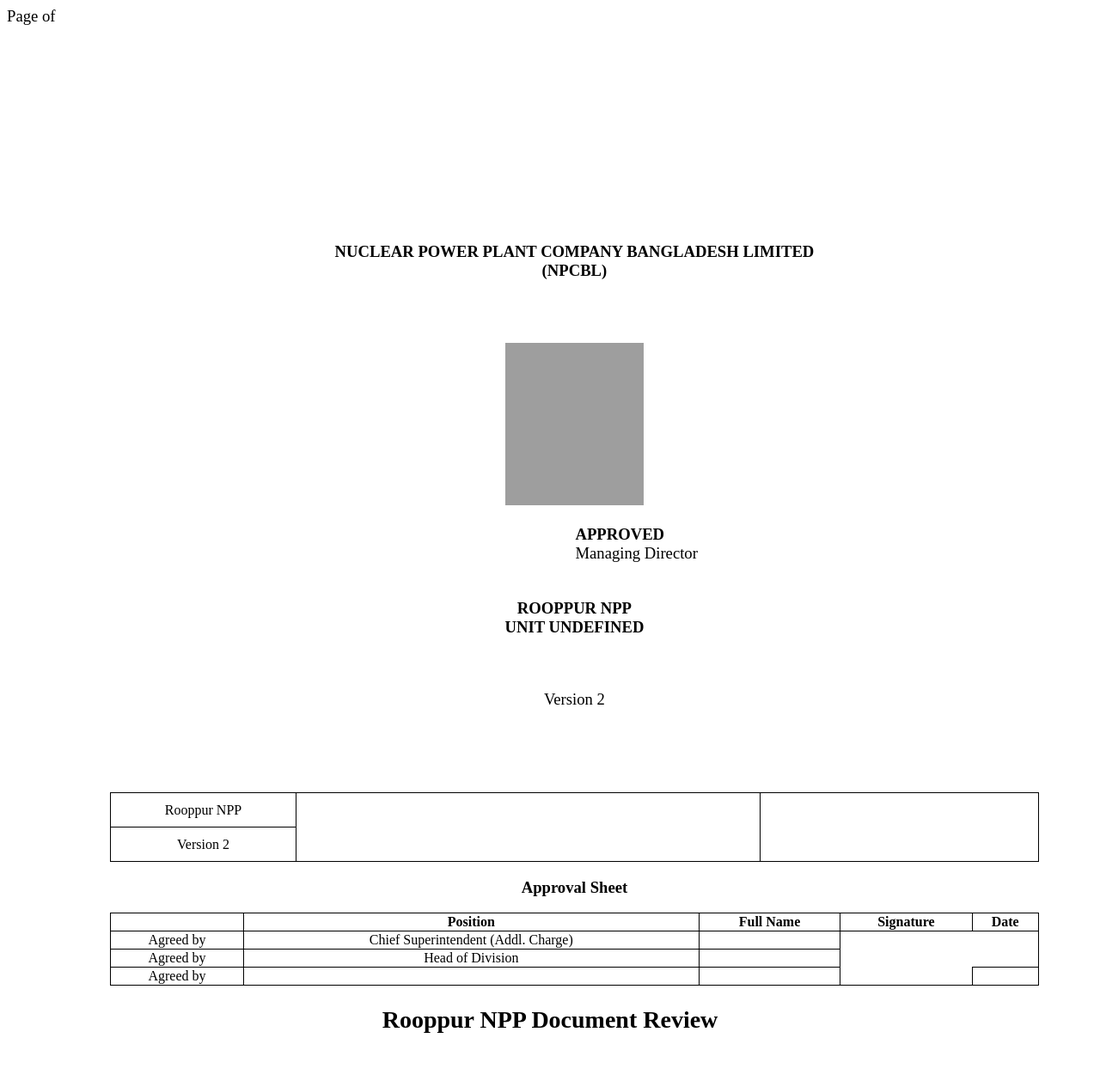
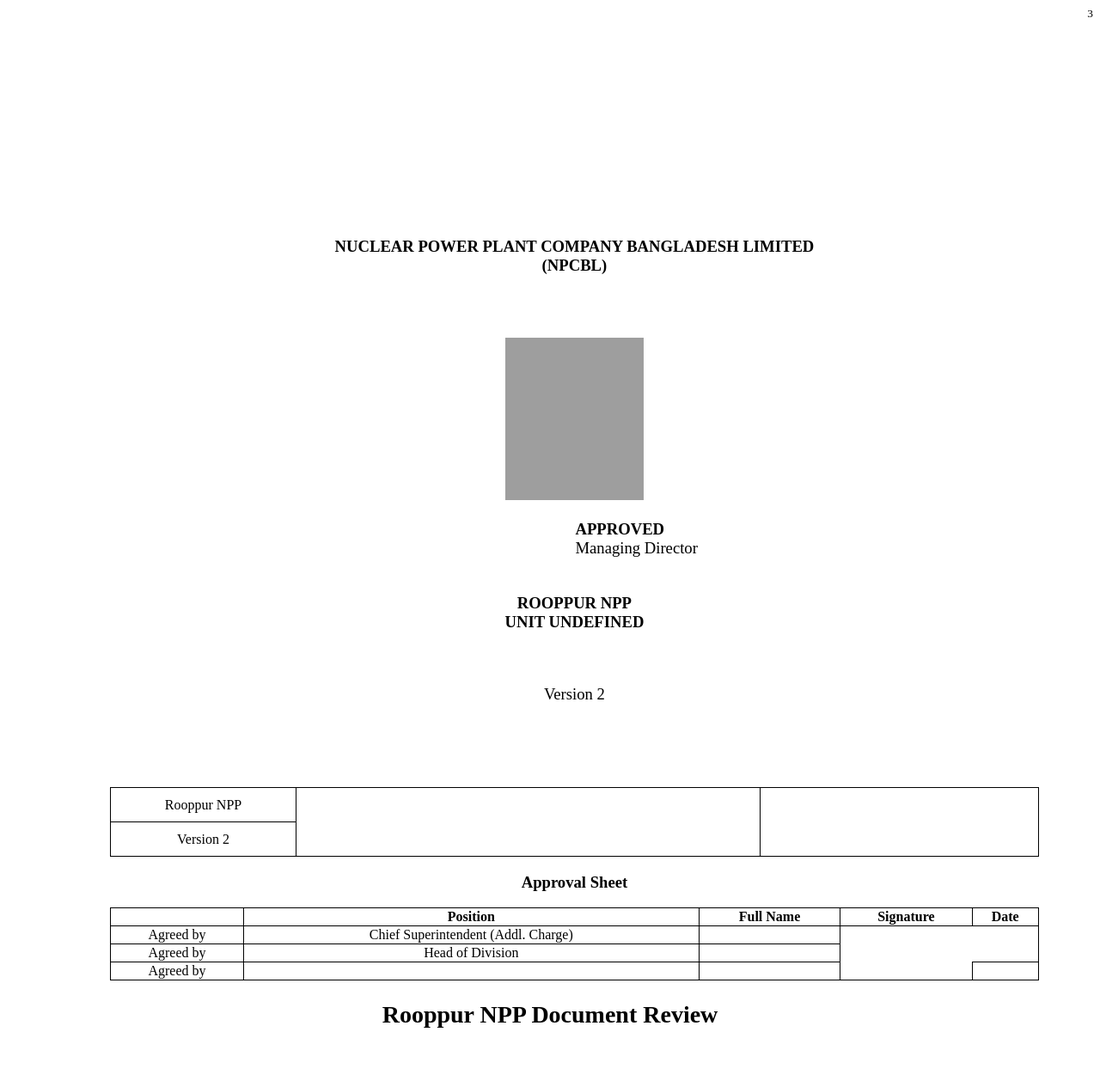
Before and after one commit to tanzrahman/ROMS, a Django app: template templates/document_review/doc_review_complete_report.html in a window 1280 px wide. Shown: the top 1265 px of the page at 86% size. Run offline with Django 5.2, Linux system fonts and the light colour scheme; the template is opened without the code that fills it: values that come from a table or form of the project are taken from there, others are empty; some web fonts are replaced; grey boxes are pictures that could not be loaded.

Commit message:
report finalized

```diff
--- a/templates/document_review/doc_review_complete_report.html
+++ b/templates/document_review/doc_review_complete_report.html
@@ -4,6 +4,16 @@
 <head>
     <meta http-equiv="Content-Type" content="text/html; charset=utf-8">
     <style>
+        @page normal_page {
+            size: A4;
+            margin: 2cm 2cm 2.5cm 2cm;
+
+            @frame footer {
+                -pdf-frame-content: footer_normal;
+                bottom: 1cm;
+                height: 1cm;
+            }
+        }
         @page details_page {
             size: a4 portrait;
             margin: 1cm;
@@ -50,13 +60,29 @@
             src: url(static/fonts/times.ttf);
             font-weight: bold;
         }
+
+        @page approval_page {
+            size: a4 portrait;
+            margin: 1cm;
+
+            @frame footer {
+                -pdf-frame-content: footer_approval;
+                bottom: 1cm;
+                margin-left: 2cm;
+                margin-right: 2cm;
+                height: 1cm;
+            }
+        }
+
     </style>
 </head>
 
 <body style='font-family: "Times New Roman"; font-size: 14pt'>
 
-<div id="footer_content"> Page <pdf:pagenumber/>
-        of <pdf:pagecount/>
+<div id="footer_approval">
+    <div style="text-align: right; font-size: 10pt;">
+        3
+    </div>
 </div>
 
 <div style='padding:5%;'>
@@ -90,7 +116,6 @@
                                 <td>
                                     <img height="40" width="150"
                                          src="http://{{ host }}/manpower/user/embedd_signature?hash={{ committee_rev.sd_approval.sign_hash }}">
-
                                     <!-- Line exactly same width as signature -->
                                     <div style="width: 10%; border-bottom: 1px solid black; margin: 0 auto;">&nbsp;</div>
                                 </td>
@@ -136,10 +161,8 @@
 
 <div>
 
-    <div>
-        <pdf:nexttemplate name="signature_page"/>
-        <pdf:nextpage/>
-    </div>
+    <pdf:nexttemplate name="approval_page"/>
+    <pdf:nextpage/>
 
     <!-- heading of approval sheet -->
 
@@ -274,8 +297,6 @@
          ....................................
          .................................... -->
 
-    <pdf:nexttemplate name="details_page"/>
-    <pdf:nextpage/>
     <div>
         <div>
             <h2 style="text-align: center;">Rooppur NPP Document Review</h2>
@@ -360,7 +381,7 @@
                 {% for each in committee_rev_cmnt %}
                     <tr>
                         <td style="width: 3%">{{ forloop.counter }}</td>
-                        <td style="width: 7%">{{ each.section_no|linebreaks }}</td>
+                        <td style="width: 15%">{{ each.section_no|pdf_wrap:100|linebreaks }}</td>
                         <td style="width: 35%; font-size: 12pt">{{ each.original_text|linebreaks }}</td>
                         <td style="width: 35%; font-size: 12pt">{{ each.proposed_text|linebreaks }}</td>
                         <td style="width: 20%; font-size: 12pt">{{ each.remarks|linebreaks }}</td>
```
Also changed, not shown: templates/document_review/pms_doc_review_complete_report.html (+0 -11 lines).
